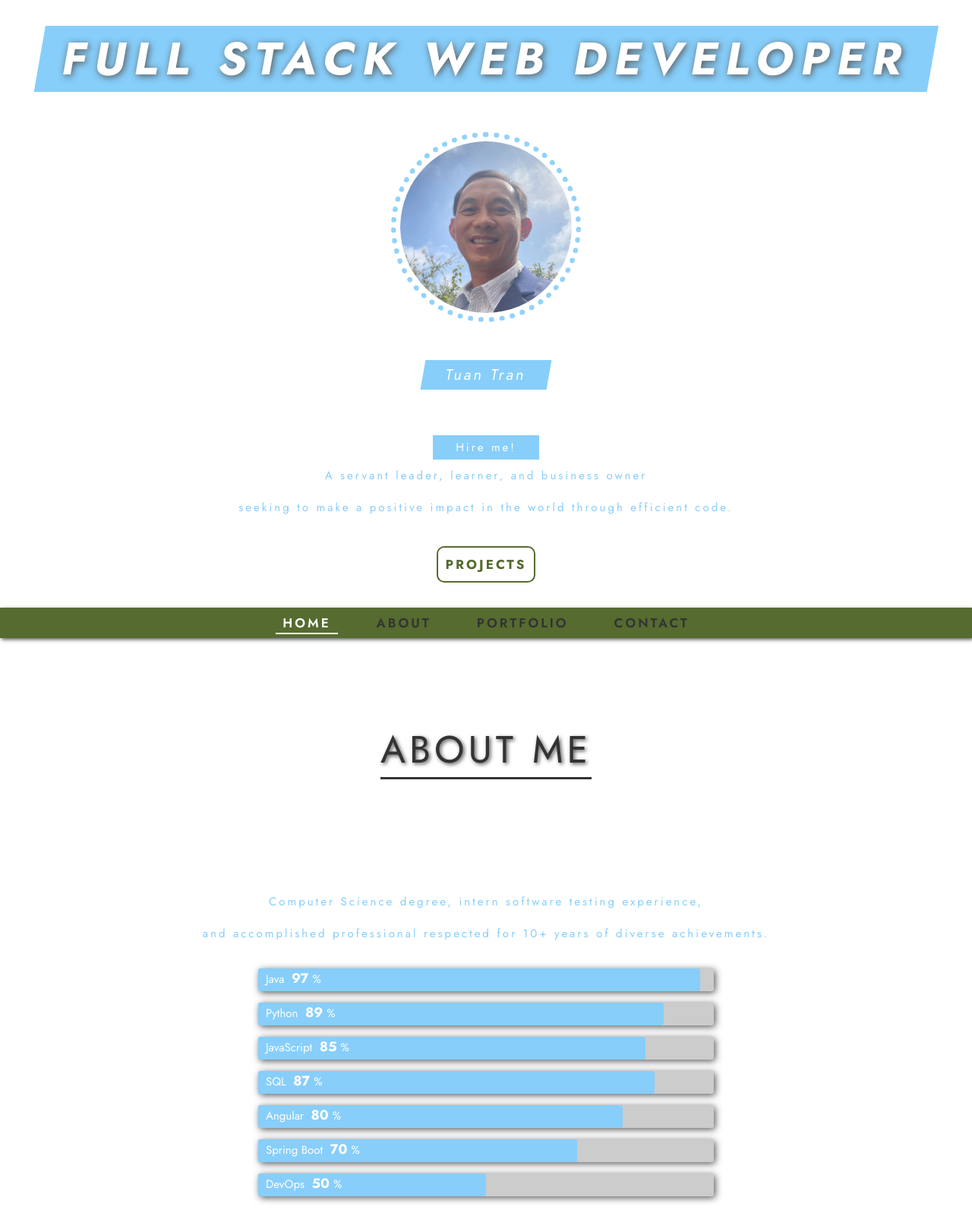
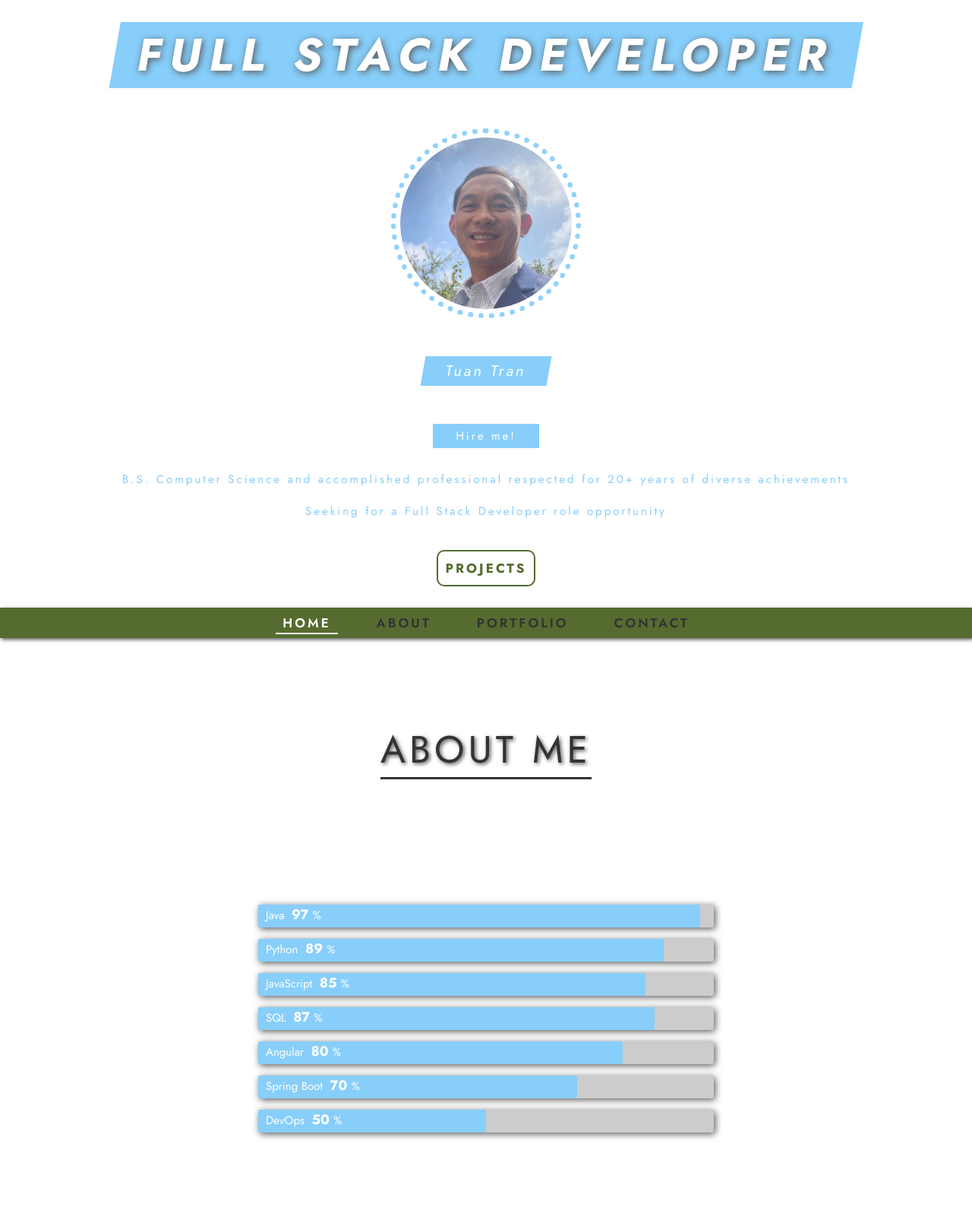
Before and after one commit to tuansd/cv, a plain HTML site: page index.html in a window 1280 px wide. Shown: the top 1593 px of the page at 76% size. Drawn offline with Linux system fonts and the light colour scheme.

Commit message:
modified summary

```diff
--- a/index.html
+++ b/index.html
@@ -19,7 +19,7 @@
     <div class="container">
       <!-- Section 1 -->
       <section class="section-1 center" id="section-1">
-        <h1 class="section-1-heading">Full Stack Web Developer</h1>
+        <h1 class="section-1-heading">Full Stack Developer</h1>
         <img
           src="images/tuan-tran-circle.png"
           alt="Tuan Tran"
@@ -27,8 +27,9 @@
         />
         <h3 class="person-name">Tuan Tran</h3>
         <h3 class="hire-me">Hire me!</h3>
-        <h4 class="summary">A servant leader, learner, and business owner  </h4>
-        <h4 class="summary">seeking to make a positive impact in the world through efficient code.</h4>
+        <h1></h1>
+        <h4 class="summary">B.S. Computer Science and accomplished professional respected for 20+ years of diverse achievements</h4>
+        <h4 class="summary">Seeking for a Full Stack Developer role opportunity</h4>
         <h4 class="summary"></h4>
 
 
@@ -49,8 +50,6 @@
       <!-- Section 2 -->
       <section class="section-2" id="section-2">
         <h1 class="section-heading section-2-heading">About Me</h1>
-        <h2 class="summary">Computer Science degree, intern software testing experience, </h2>
-        <h2 class="summary"> and accomplished professional respected for 10+ years of diverse achievements. </h2>
         <div class="progress-bars-wrapper">
           <div class="progress-bar">
             <p class="progress-text">
--- a/style.css
+++ b/style.css
@@ -86,7 +86,8 @@ html {
   font-size: 1.5rem;
   color: #fff;
   background-color: lightskyblue;
-  margin: 1rem 0;
+  /* margin: 5rem 1rem; */
+  margin-bottom: 3rem;
   padding: 0.5rem 3rem;
   letter-spacing: 0.3rem;
   transition: box-shadow 0.5s;
```
